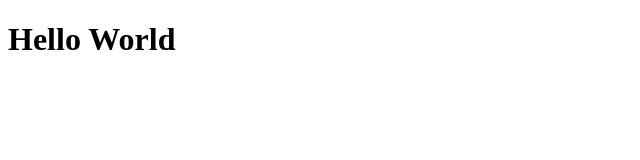
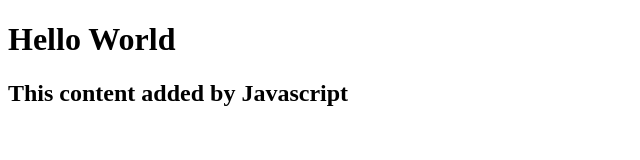
Before and after one commit to NjoguMike/Michael-s-Website, a plain HTML site: page index.html in a window 1280 px wide. Shown: the whole page, without its empty margins (0-640 px from the left). Drawn offline with Linux system fonts and the light colour scheme.

Commit message:
Adding Javascript-content

```diff
--- a/index.html
+++ b/index.html
@@ -6,5 +6,7 @@
     </head>
     <body>
         <h1>Hello World</h1>
+
+        <script src="./script.js"></script>
     </body>
 </html>
--- /dev/null
+++ b/script.js
@@ -0,0 +1,3 @@
+const h2 = document.createElement("h2");
+h2.textContent = 'This content added by Javascript';
+document.querySelector("body").appendChild(h2);
```
